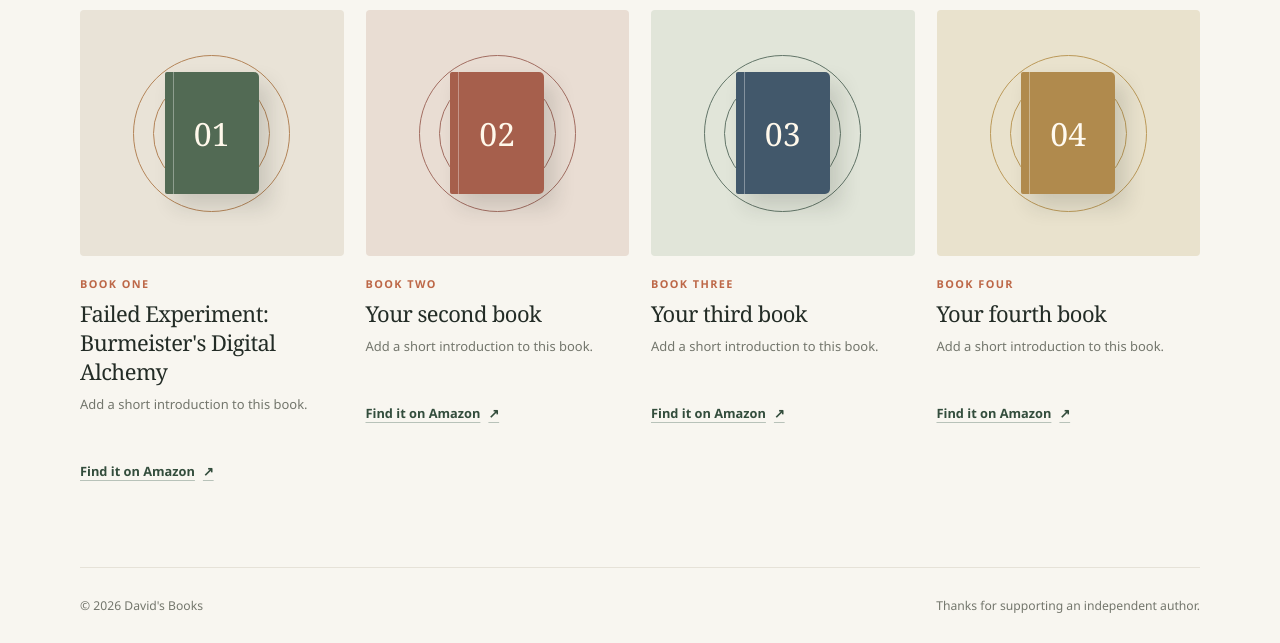
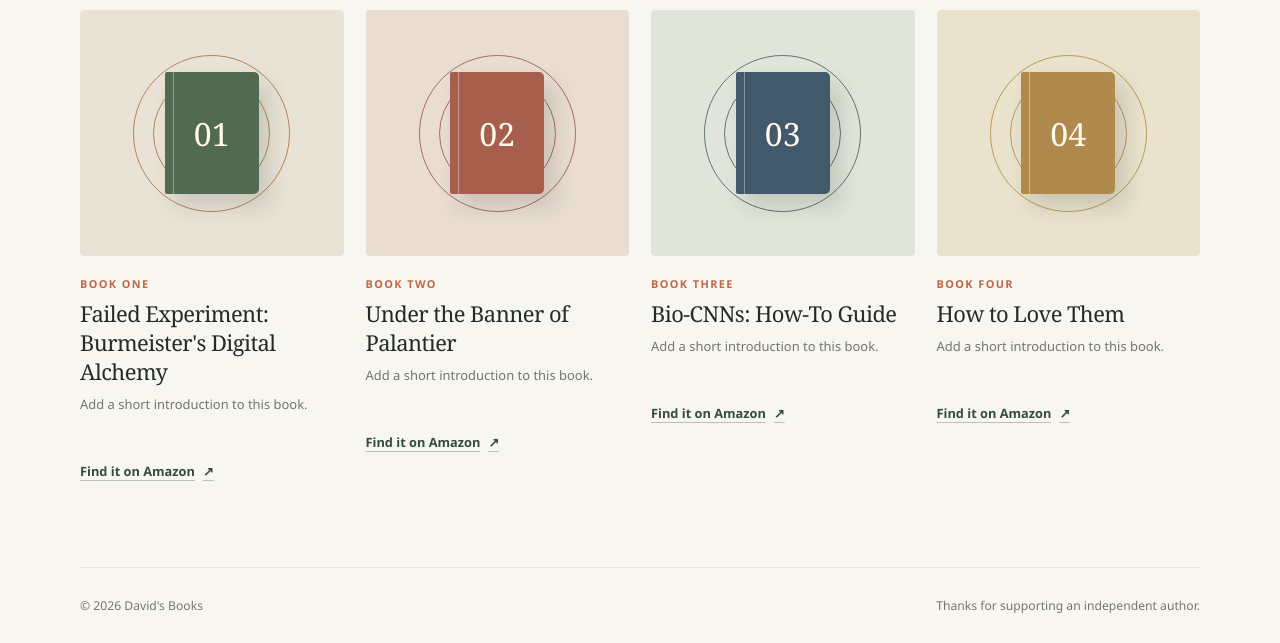
Before and after one commit to Thrownobjects/Davidsbooks, a plain HTML site: page index.html in a window 1280 px wide. Shown: the part 765-1408 px from the top of the page. Drawn offline with Linux system fonts and the light colour scheme.

Commit message:
Add remaining Amazon book listings
Co-authored-by: Copilot <223556219+Copilot@users.noreply.github.com>

```diff
--- a/index.html
+++ b/index.html
@@ -558,9 +558,9 @@
               <span class="book-art__number">02</span>
             </div>
             <p class="book-number">Book two</p>
-            <h3>Your second book</h3>
+            <h3>Under the Banner of Palantier</h3>
             <p class="book-description">Add a short introduction to this book.</p>
-            <a class="amazon-link" href="https://www.amazon.com/dp/REPLACE_WITH_BOOK_2_ASIN" target="_blank" rel="noopener noreferrer">
+            <a class="amazon-link" href="https://www.amazon.com/dp/B0HRR3WNTC" target="_blank" rel="noopener noreferrer">
               Find it on Amazon <span aria-hidden="true">↗</span>
             </a>
           </article>
@@ -570,9 +570,9 @@
               <span class="book-art__number">03</span>
             </div>
             <p class="book-number">Book three</p>
-            <h3>Your third book</h3>
+            <h3>Bio-CNNs: How-To Guide</h3>
             <p class="book-description">Add a short introduction to this book.</p>
-            <a class="amazon-link" href="https://www.amazon.com/dp/REPLACE_WITH_BOOK_3_ASIN" target="_blank" rel="noopener noreferrer">
+            <a class="amazon-link" href="https://www.amazon.com/dp/B0HLT76748" target="_blank" rel="noopener noreferrer">
               Find it on Amazon <span aria-hidden="true">↗</span>
             </a>
           </article>
@@ -582,9 +582,9 @@
               <span class="book-art__number">04</span>
             </div>
             <p class="book-number">Book four</p>
-            <h3>Your fourth book</h3>
+            <h3>How to Love Them</h3>
             <p class="book-description">Add a short introduction to this book.</p>
-            <a class="amazon-link" href="https://www.amazon.com/dp/REPLACE_WITH_BOOK_4_ASIN" target="_blank" rel="noopener noreferrer">
+            <a class="amazon-link" href="https://www.amazon.com/dp/B0DCG66D2F" target="_blank" rel="noopener noreferrer">
               Find it on Amazon <span aria-hidden="true">↗</span>
             </a>
           </article>
```
